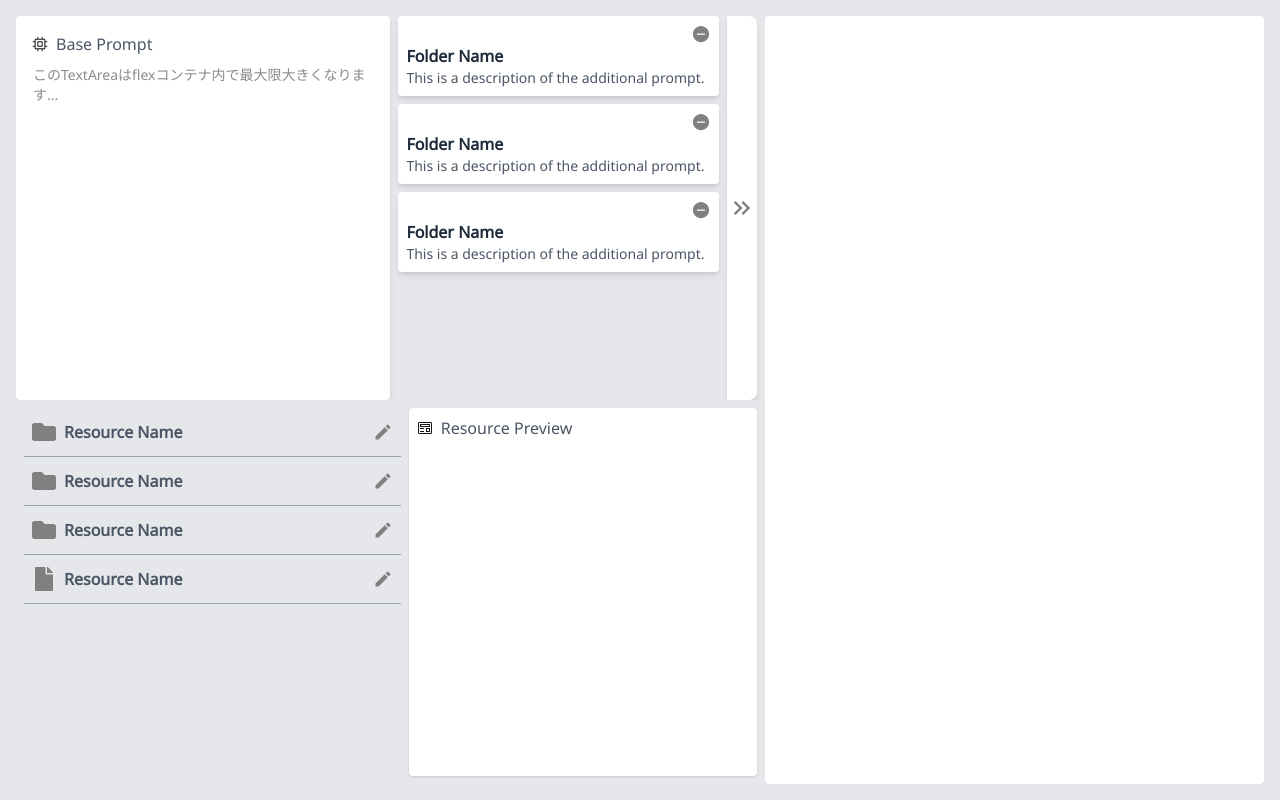
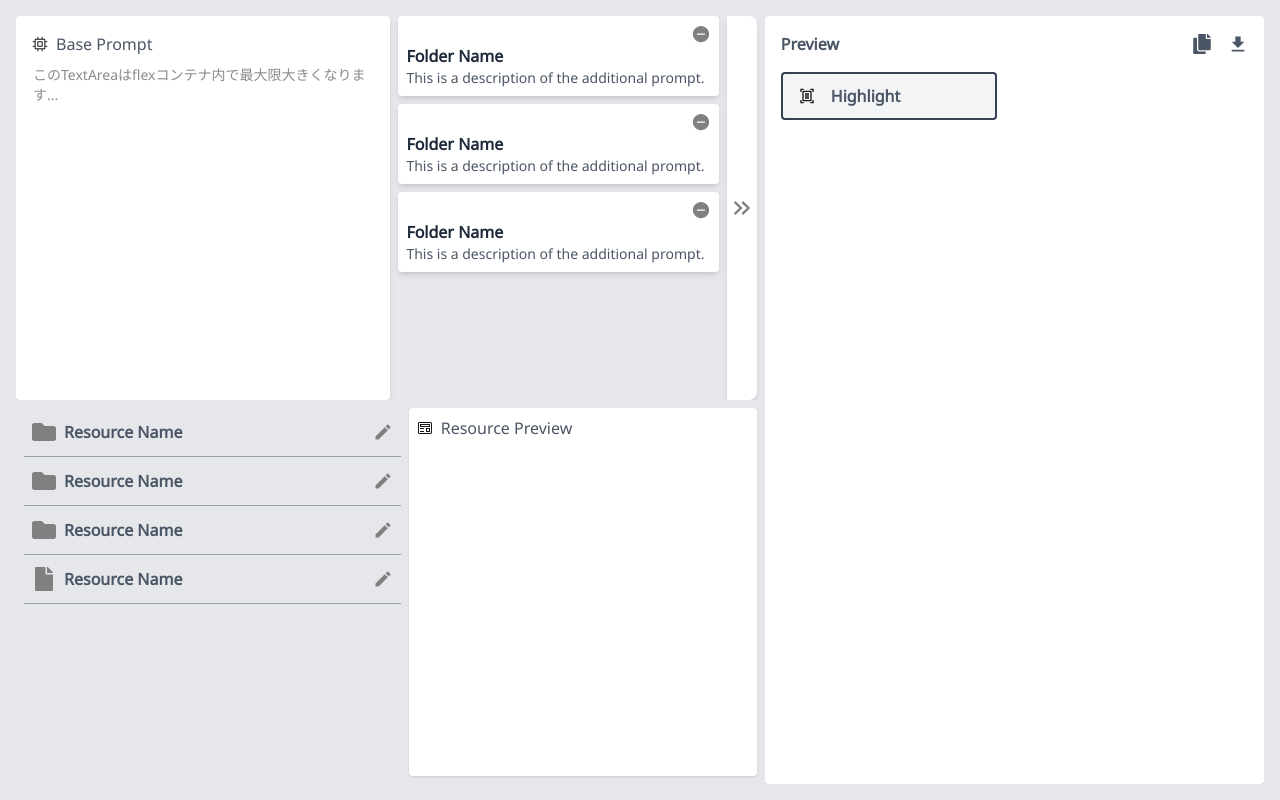
Before and after one commit to yoshiInGit/prompt_pot, a Next.js app: page /editor in a window 1280 px wide. Built offline with nearby package versions, Linux system fonts and the light colour scheme.

Commit message:
プレビュー画面の要素を実装

```diff
--- /dev/null
+++ b/app/(pages)/editor/modules/PrevHighlightCard.tsx
@@ -0,0 +1,12 @@
+import { MdOutlineDocumentScanner } from "react-icons/md";
+
+const PrevHighlightCard = () => {
+    return (
+        <div className="bg-gray-100 :hover:bg-gray-300 h-12 w-54 border-2 border-gray-700 p-4 rounded flex items-center  cursor-pointer gap-4">
+                <MdOutlineDocumentScanner />
+                <div className="text-gray-600 font-bold">Highlight</div>
+        </div>
+    );
+}
+
+export default PrevHighlightCard;
--- a/app/(pages)/editor/page.tsx
+++ b/app/(pages)/editor/page.tsx
@@ -3,8 +3,11 @@
 import { MdKeyboardDoubleArrowRight } from "react-icons/md";
 import { VscPreview } from "react-icons/vsc";
 import { GoCpu } from "react-icons/go";
+import { FaCopy } from "react-icons/fa";
+import { IoMdDownload } from "react-icons/io";
 import AdditionalPromptCard from "./modules/AdditionalPromptCard";
 import ResourceTile from "./modules/ResouceTile";
+import PrevHighlightCard from "./modules/PrevHighlightCard";
 
 const Editor = () => {
     return(
@@ -66,7 +69,19 @@ const Editor = () => {
 
             {/* プレビュー画面 */}
             <div className="w-4/10 h-full overflow-hidden flex flex-col">
-                <div className="flex-grow bg-white shadow-md p-2 rounded flex flex-col">
+                <div className="flex-grow bg-white shadow-md p-4 rounded flex flex-col gap-4">
+                        <div className="flex items-center gap-4">
+                            <div className="text-gray-600 font-bold">Preview</div>
+                            <div className="grow"/>
+                            <FaCopy size={20} className="text-gray-600 cursor-pointer hover:text-gray-800"/>
+                            <IoMdDownload size={20} className="text-gray-600 cursor-pointer hover:text-gray-800"/>
+                        </div>
+
+                        <PrevHighlightCard />
+
+                        <div className="grow w-full">
+
+                        </div>
                 </div>
             </div>
         </div>
```
Also changed, not shown: 1 other file (tests, documents, lock files or other folders).
